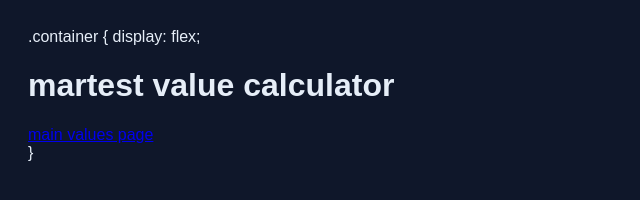
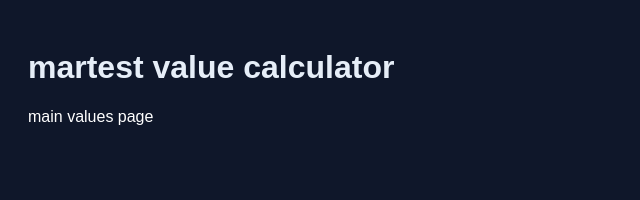
Before and after one commit to martest-values/martest-values.github.io, a plain HTML site: page calculator.html in a window 1280 px wide. Shown: the whole page, without its empty margins (0-640 px from the left). Drawn offline with Linux system fonts and the light colour scheme.

Commit message:
Update calculator.html

```diff
--- a/calculator.html
+++ b/calculator.html
@@ -11,15 +11,35 @@
     .food-name{font-weight:700}
     .food-img{height:72px;width:72px;border-radius:10px;background:#334155;display:flex;align-items:center;justify-content:center;font-size:28px}
     .value{font-size:18px;font-weight:800}
+
+  a:link {
+    color: white;
+    background-color: transparent;
+    text-decoration: none;
+  }
+
+  a:visited {
+    color: white;
+    background-color: transparent;
+    text-decoration: none;
+  }
+
+  a:hover {
+    color: pink;
+    background-color: transparent;
+    text-decoration: underline;
+  }
+
+  a:active {
+    color: white;
+    background-color: transparent;
+    text-decoration: underline;
+  }
+
   </style>
 </head>
 <body>
-  .container {
-  display: flex;
-  <div class="container">
-    <h1>martest value calculator</h1>
-    <div><a href="https://martest-values.github.io">main values page</a></div>
-  </div>
-  }
+  <h1>martest value calculator</h1>
+  <div><a href="https://martest-values.github.io">main values page</a></div>
 </body>
 </html>
```
